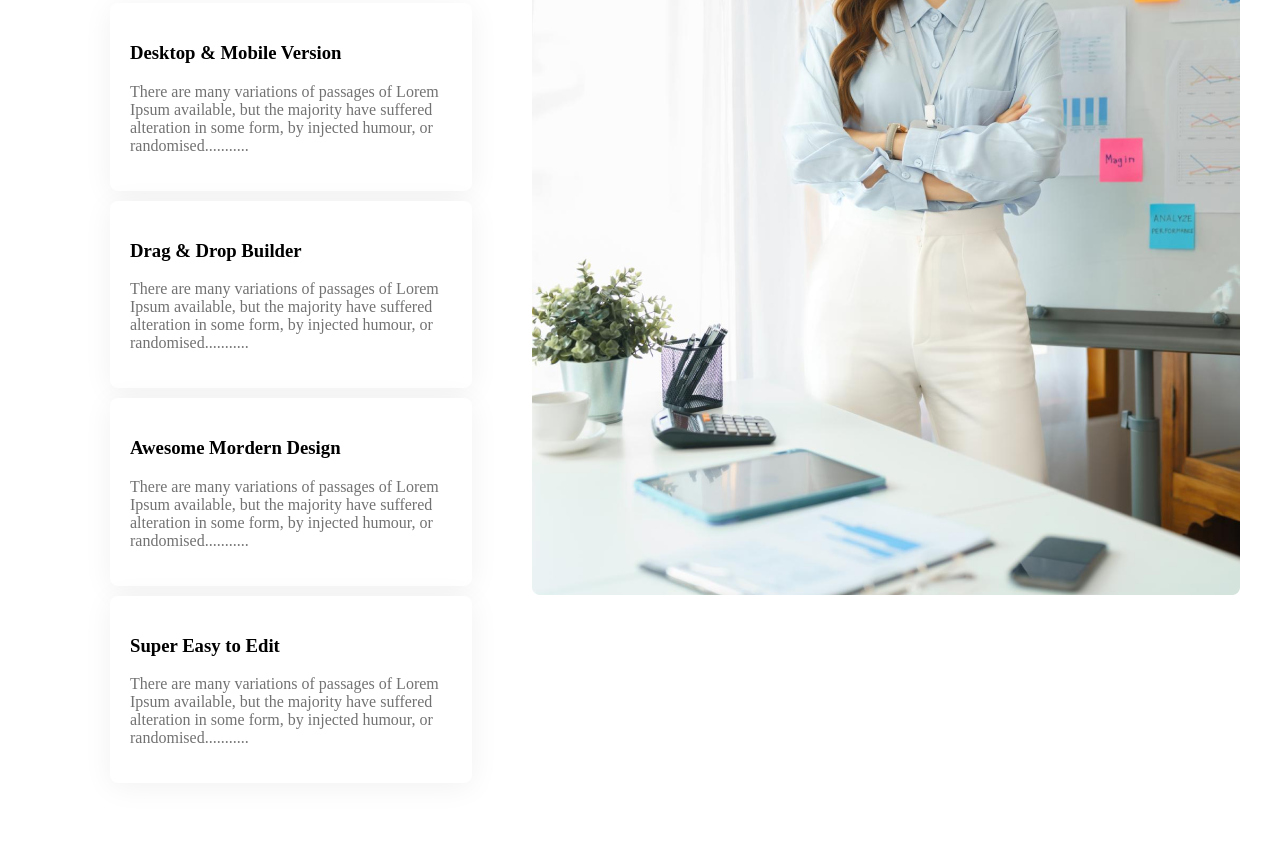
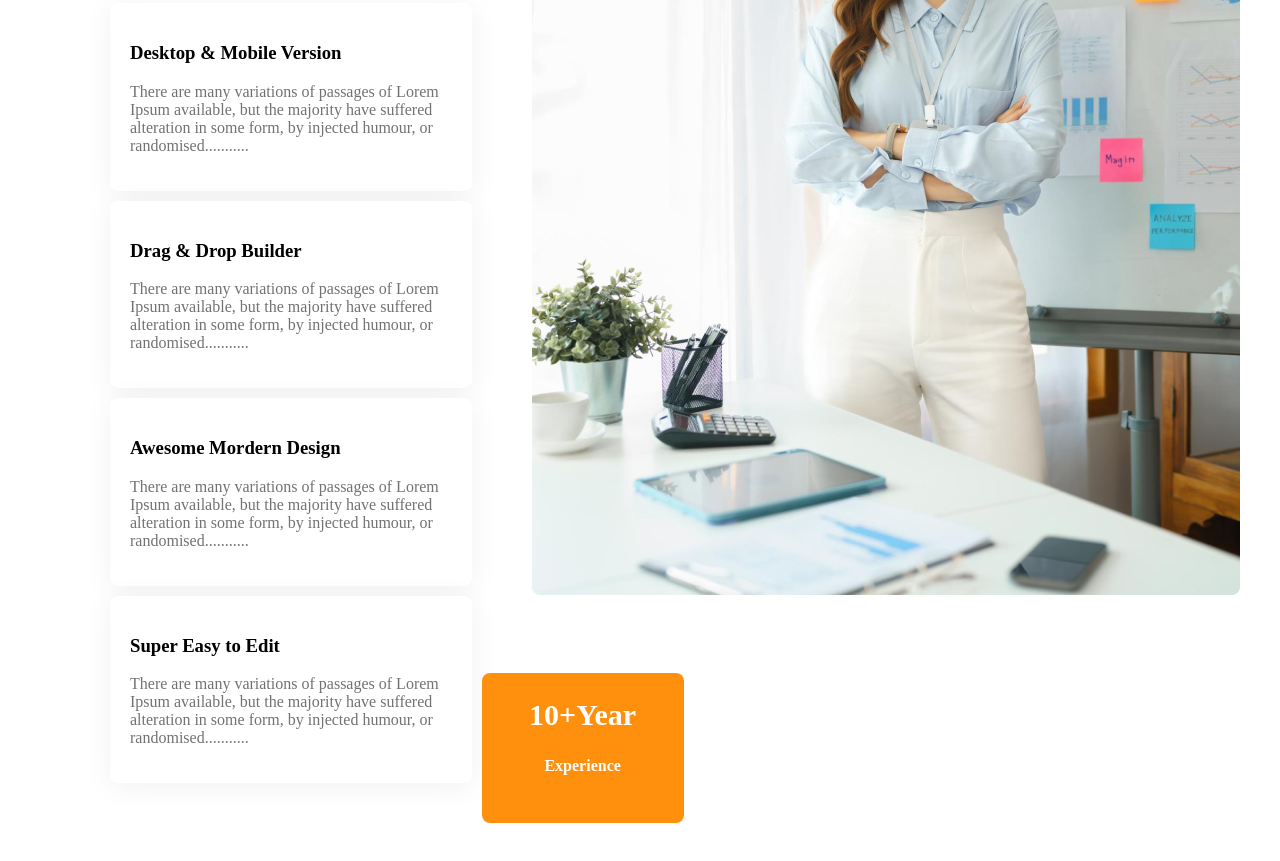
Before and after one commit to shariful0401/g3-architects-website, a plain HTML site: page index.html in a window 1280 px wide. Shown: the part 2429-3290 px from the top of the page. Drawn offline with Linux system fonts and the light colour scheme.

Commit message:
added love and experience section

```diff
--- a/css/style.css
+++ b/css/style.css
@@ -120,3 +120,20 @@ header img {
 .content-div p{
   color: #727272;
 }
+.architect-image{
+  position: relative;
+}
+.year{
+  bottom: -30px;
+  position: absolute;
+  left: -50px;
+  width: 202px;
+  height: 150px;
+  background-color: #FF900E;
+  text-align: center;
+  color: white;
+  border-radius: 8px;
+}
+.year h1{
+  font-size: 30px;
+}
--- a/index.html
+++ b/index.html
@@ -48,6 +48,7 @@
         </div>
       </section>
       <!-- Our Features section end -->
+      <!-- love and enjoy section start -->
       <section class="love-enjoy-section">
         <div class="love-content">
           <div class="enjoy-heading">
@@ -76,10 +77,15 @@
               in some form, by injected humour, or randomised...........</p>
           </div>
         </div>
-        <div class="">
+        <div class="architect-image">
           <img src="images/architect.png" alt="">
+            <div class="year">
+              <h1>10+Year</h1>
+              <h4>Experience</h4>
+          </div>
         </div>
       </section>
+      <!-- love and enjoy section end -->
     </main>
   </body>
 
```
